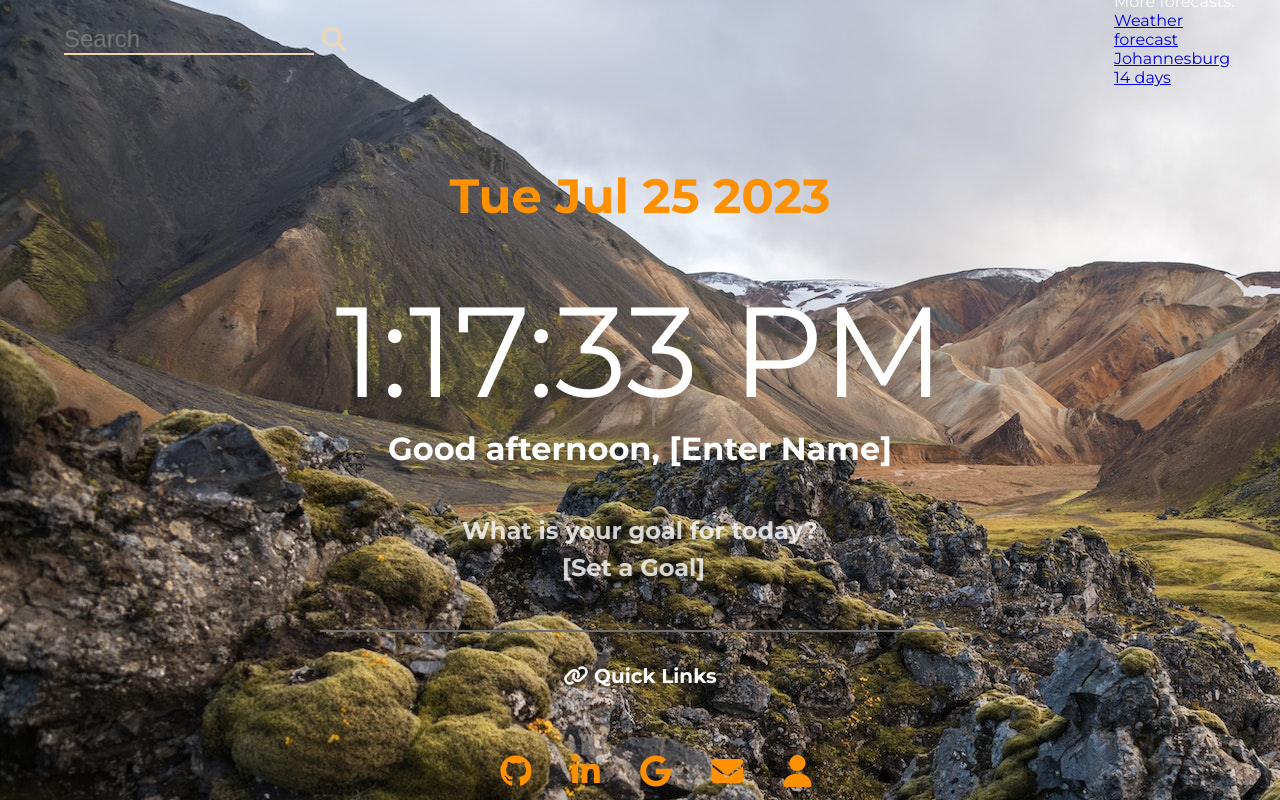
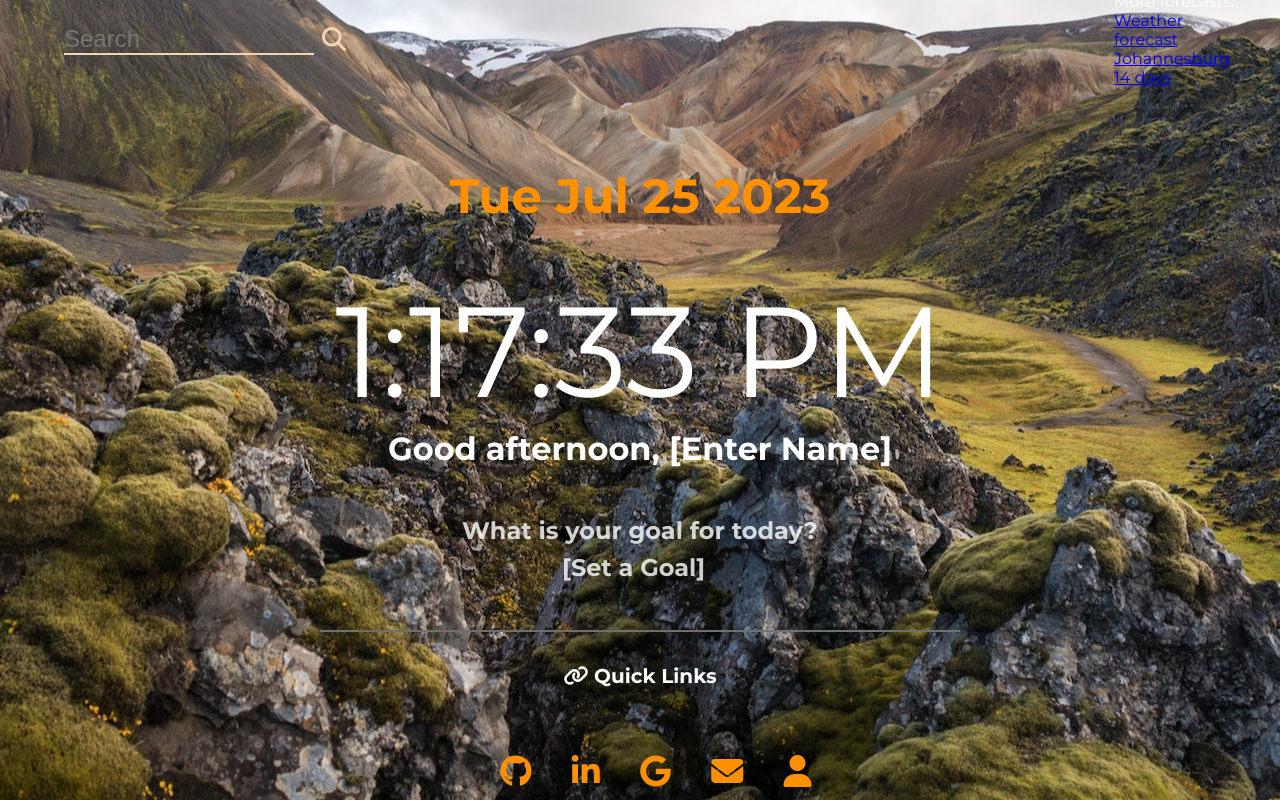
Before and after one commit to jburky15/landing-page, a plain HTML site: page index.html in a window 1280 px wide. Drawn offline with Linux system fonts and the light colour scheme; a script that the page names is missing.

Commit message:
Fixed background
Background was starting to repeat on larger screen sizes, this has been tested and fixed.

```diff
--- a/styles/style.css
+++ b/styles/style.css
@@ -18,6 +18,7 @@ body {
     flex-direction: column;
     height: 100vh;
     color: var(--text-color);
+    background: no-repeat center center fixed;
     background-size:auto;
 }
 
```
